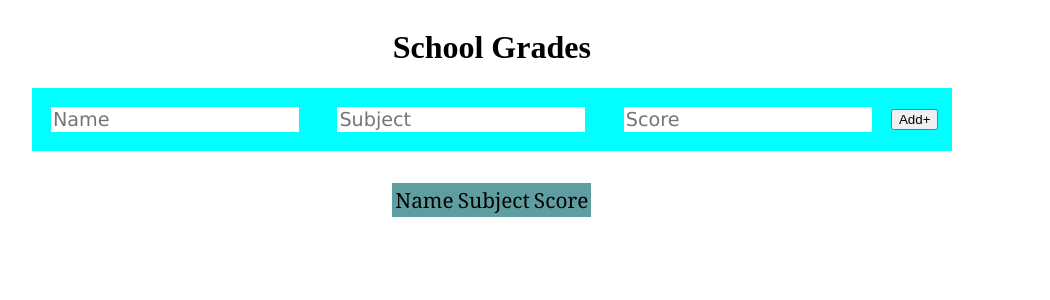
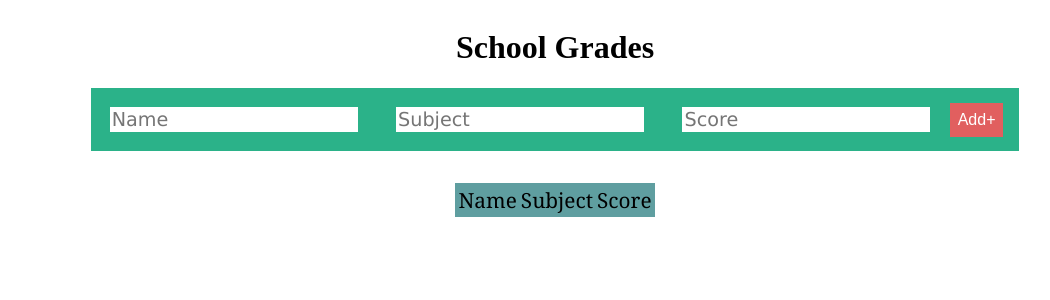
Before and after one commit to Carol21d/School-Grades, a Vue app: page / in a window 1280 px wide. Shown: the top 300 px of the page, without its empty margins (85-1135 px from the left). Built offline with nearby package versions, Linux system fonts and the light colour scheme.

Commit message:
fix fields empty

```diff
--- a/src/components/FormStudents.vue
+++ b/src/components/FormStudents.vue
@@ -5,15 +5,22 @@ let students = ref([]);
 let studentAdded = ref({
   name: "",
   subject: "",
-  score: "",
+  score: ""
 });
 
 function AddStudent() {
+  // Verifica que ningun campo este vacio
+  //arreglo de que imprima deficiente si dejo ciertos campos vacios
+  if(studentAdded.value.name.trim() === "" || studentAdded.value.subject.trim()==="" ||studentAdded.value.score.trim()){
+   return alert("Los campos no pueden estar vacios");
+  }
+
   students.value.push(studentAdded.value);
-  studentAdded.value = { name: "", subject: "", score: "" };
+  // studentAdded.value = { name: "", subject: "", score: "" };
 }
 
 function baremoScore(score) {
+
   if (score >= 0 && score < 3) {
     return "Muy deficiente";
   }
@@ -22,7 +29,7 @@ function baremoScore(score) {
     return "Insuficiente";
   }
 
-  if ((score >= 5) & (score < 6)) {
+  if (score >= 5 && score < 6) {
     return "Suficiente";
   }
 
@@ -36,6 +43,11 @@ function baremoScore(score) {
 
   if (score >= 9 && score <= 10) {
     return "Sobresaliente";
+  }
+
+  if (score >=11) {
+    return alert("nota erronea");
+
   }
 }
 </script>
@@ -56,11 +68,11 @@ function baremoScore(score) {
           <td>Score</td>
         </tr>
       </thead>
-      <tbody>
+      <tbody class="table__show">
         <tr v-for="student in students" :key="student.id">
-          <td>{{ student.name }}</td>
-          <td>{{ student.subject }}</td>
-          <td>{{ baremoScore(student.score) }}</td>
+          <td class="show__name">{{ student.name }}</td>
+          <td class="show__subject">{{ student.subject }}</td>
+          <td class="show__score">{{ baremoScore(student.score) }}</td>
         </tr>
       </tbody>
     </table>
@@ -73,7 +85,7 @@ function baremoScore(score) {
   flex-direction: column;
   justify-content: center;
   align-items: center;
-  width: 90%;
+  width: 100%;
   height: 80%;
 
   .wrapper__form {
@@ -81,7 +93,7 @@ function baremoScore(score) {
     flex-direction: row;
     justify-content: center;
     align-items: center;
-    background-color: aqua;
+    background-color: rgb(43, 178, 137);
     width: auto 0;
     height: auto 0;
 
@@ -97,12 +109,17 @@ function baremoScore(score) {
     button {
       display: flex;
       margin-right: 1em;
+      padding: .5em;
+      border:none;
+      background-color:rgb(225, 95, 95);
+      color: white;
+      font-size: medium;
     }
   }
 
   .wrapper__table {
     display: flex;
-    flex-direction: column;
+
     background-color: cadetblue;
     height: auto 0;
     width: auto 0;
@@ -113,6 +130,14 @@ function baremoScore(score) {
       font-weight: 500;
       font-family: Georgia, "Times New Roman", Times, serif;
     }
+
+    .table__show{
+      display: flex;
+      td{
+        position: relative;
+
+      }
   }
 }
+}
 </style>
```
